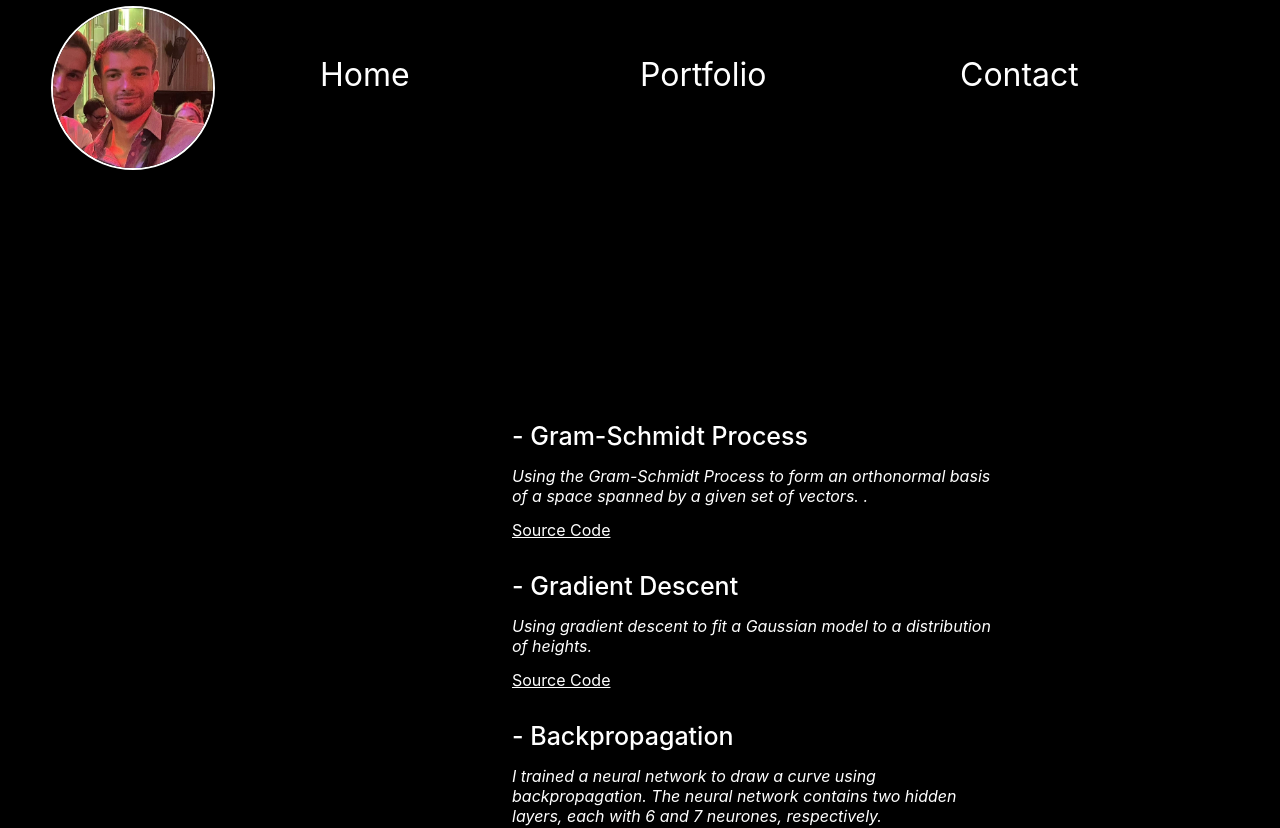
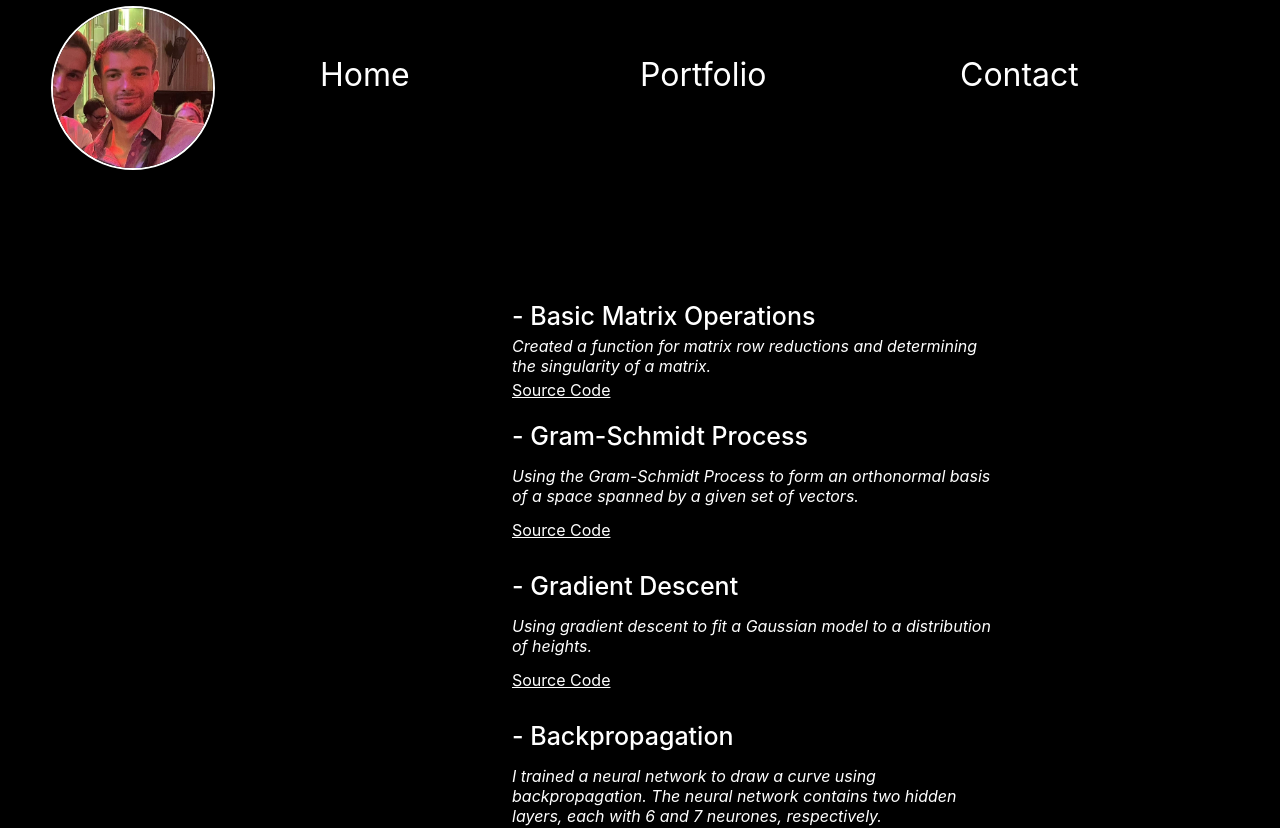
Before and after one commit to jacobhay2626/Portfolio_App_1, a React (Create React App) app: page /port in a window 1280 px wide. Shown: the top 828 px of the page. Built offline with nearby package versions, Linux system fonts and the light colour scheme.

Commit message:
Matrix Row Red

```diff
--- a/src/App.css
+++ b/src/App.css
@@ -173,6 +173,34 @@
 
 
 /**************************** PORTFOLIO PAGE ********************************/
+
+.MatrixBasics_title{
+  position: absolute;
+  left: 40vw;
+  top: 280px;
+  font-size: 25px;
+  text-decoration: none;
+  color: white;
+  font-weight: 500;
+}
+
+.MatrixBasics_description{
+  font-size: 16px;
+  width: 480px;
+  font-style: italic;
+  position: absolute;
+  left: 40vw;
+  top: 320px;
+  color: white;
+}
+
+.MatrixBasics_link{
+  font-size: 16px;
+  color: white;
+  position: absolute;
+  left: 40vw;
+  top: 380px;
+}
 
 
 .GramSchmidt_title{
--- a/src/Routes/portfolio.js
+++ b/src/Routes/portfolio.js
@@ -10,10 +10,19 @@ function Portfolio() {
     return (
         <div className={"Portfolio_Page"}>
 
+            <div className={"MatrixBasics"}>
+                <h2 className={"MatrixBasics_title"}> - Basic Matrix Operations </h2>
+                <p className={'MatrixBasics_description'}> Created a function for matrix row reductions and determining
+                    the singularity of a matrix.</p>
+                <Link className={"MatrixBasics_link"}
+                      to={"https://github.com/jacobhay2626/SQL_Fundamentals"} target={"_blank"}>Source
+                    Code</Link>
+            </div>
+
             <div className={"GramSchmidt"}>
                 <h2 className={"GramSchmidt_title"}> - Gram-Schmidt Process </h2>
                 <p className={'GramSchmidt_description'}> Using the Gram-Schmidt Process to form an orthonormal basis of
-                    a space spanned by a given set of vectors. .</p>
+                    a space spanned by a given set of vectors.</p>
                 <Link className={"GramSchmidt_link"}
                       to={"https://github.com/jacobhay2626/SQL_Fundamentals"} target={"_blank"}>Source
                     Code</Link>
```
